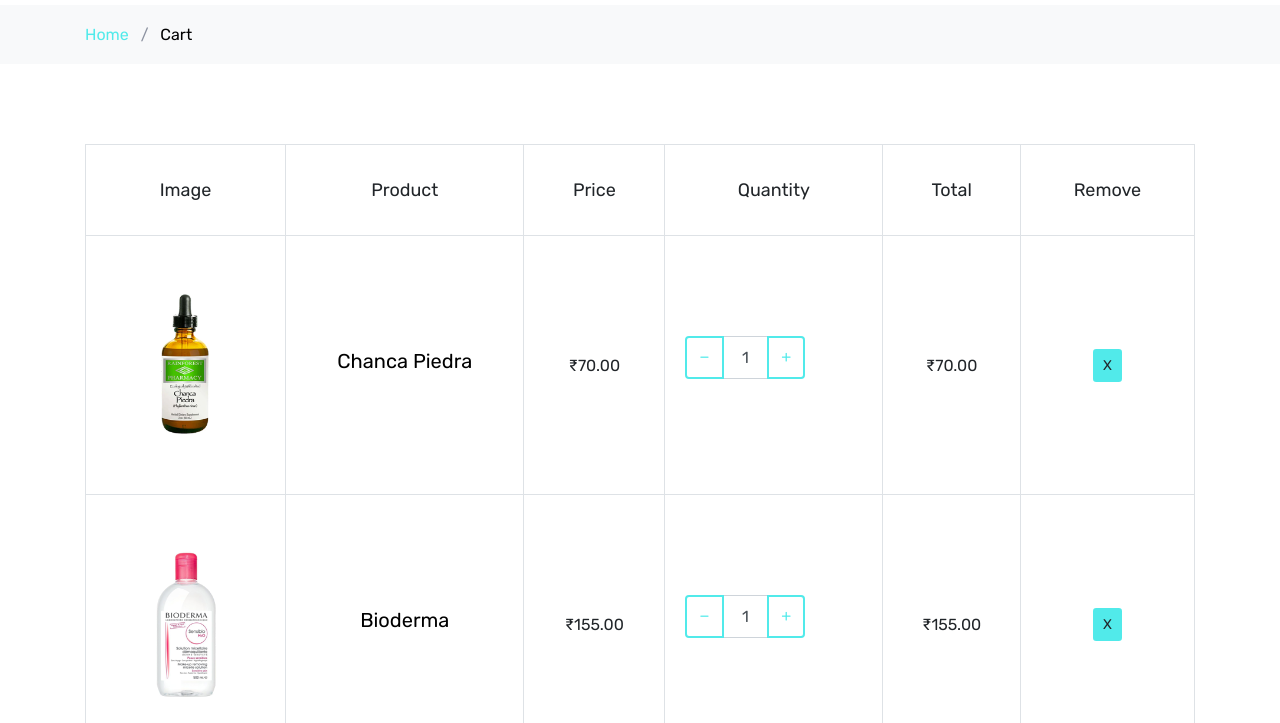
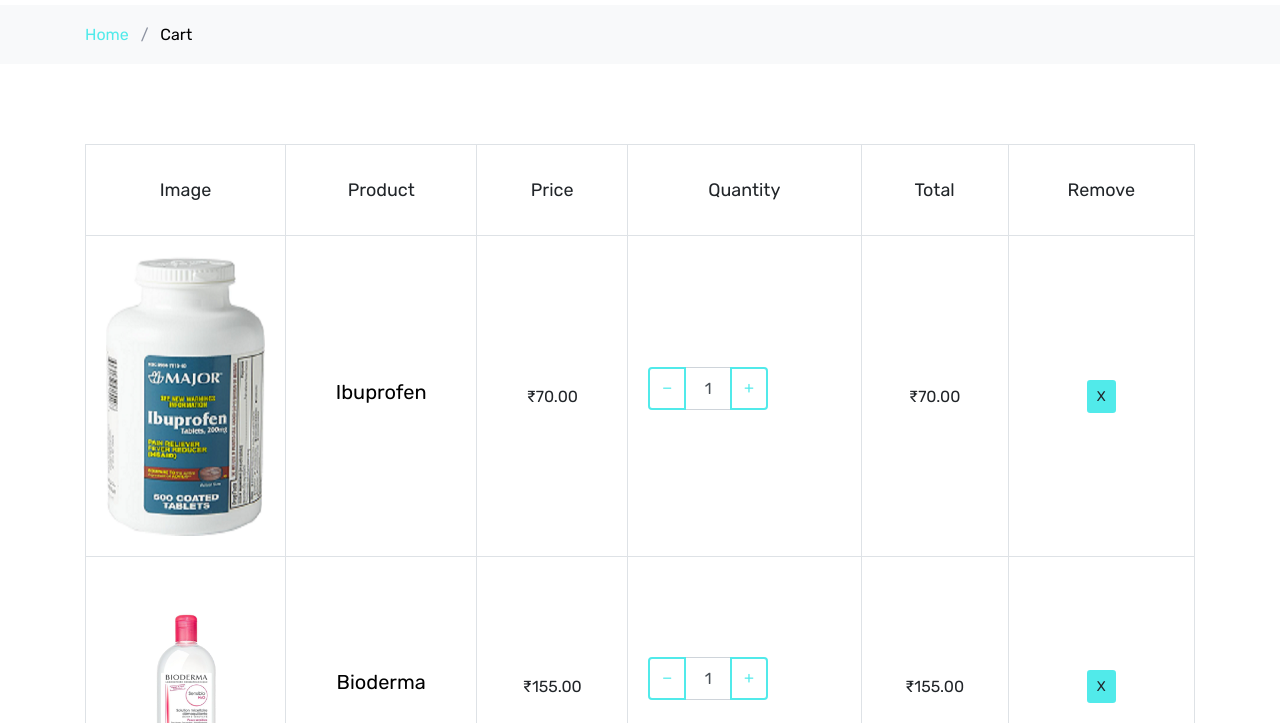
Before and after one commit to mediadvantage/mediadvantage.github.io, a plain HTML site: page cart.html in a window 1280 px wide. Shown: the part 77-800 px from the top of the page. Drawn offline with Linux system fonts and the light colour scheme; files whose address does not match are found by name.

Commit message:
Update cart.html

```diff
--- a/cart.html
+++ b/cart.html
@@ -116,10 +116,10 @@
                 <tbody>
                   <tr>
                     <td class="product-thumbnail">
-                      <img src="images/product_02.png" alt="Image" class="img-fluid">
+                      <img src="images/product_07.png" alt="Image" class="img-fluid">
                     </td>
                     <td class="product-name">
-                      <h2 class="h5 text-black">Chanca Piedra</h2>
+                      <h2 class="h5 text-black">Ibuprofen</h2>
                     </td>
                     <td>₹70.00</td>
                     <td>
```
